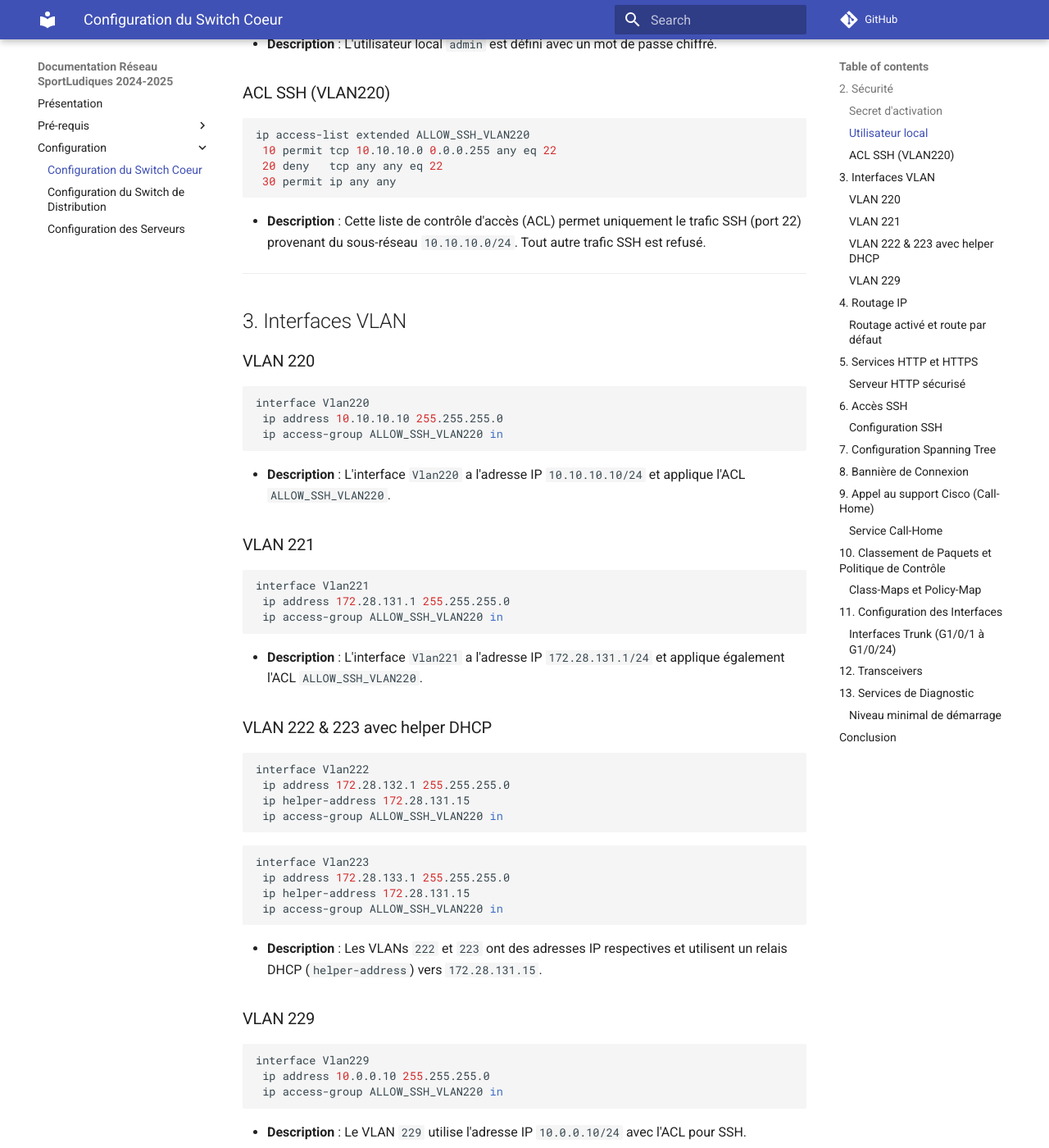
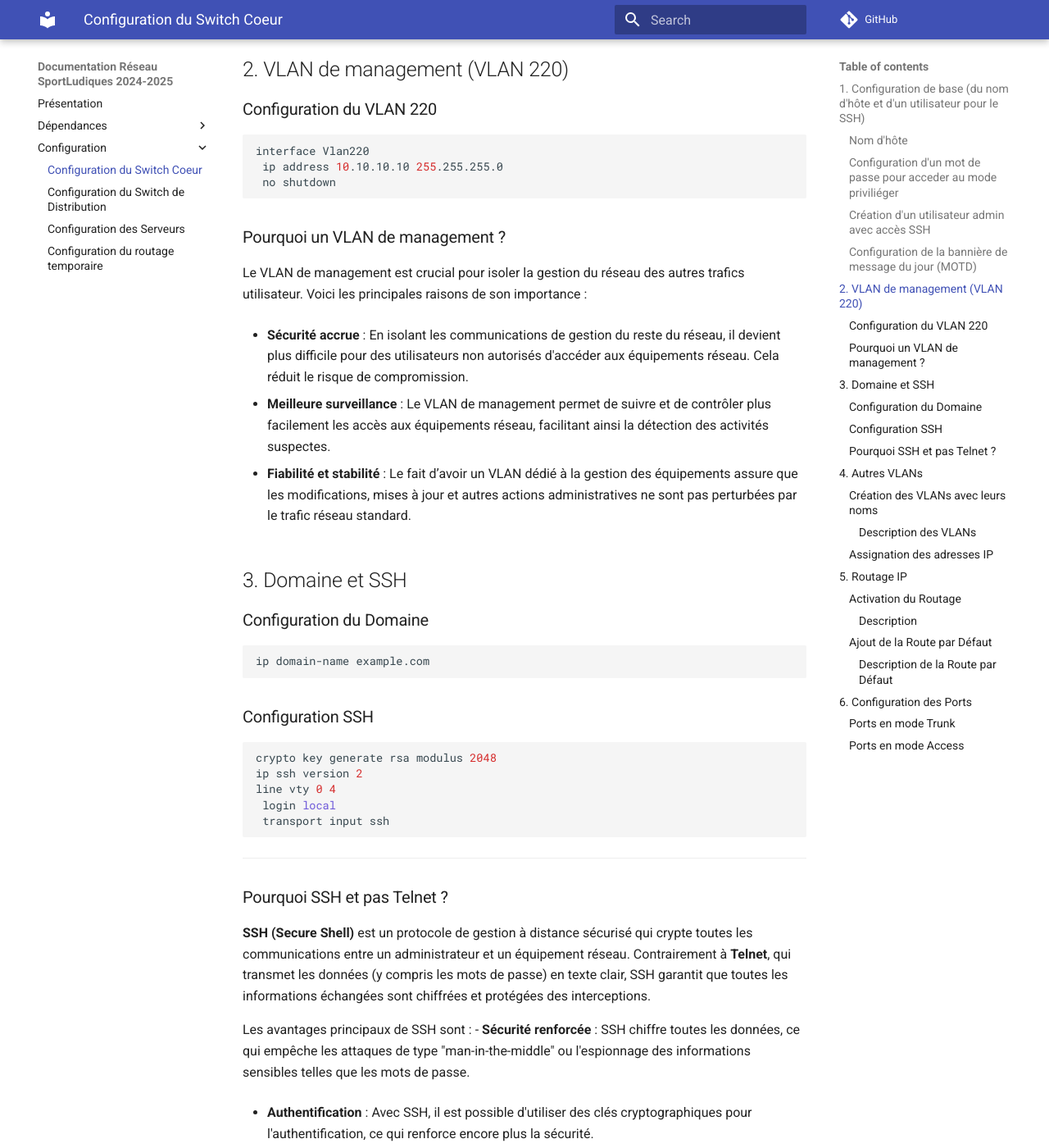
Before and after one commit to Stefanotr/projetsiotours, an MkDocs documentation site: the page built from docs/Configuration-de-base/switch-core.md, in a window 1280 px wide and 1400 px high, scrolled down 955 px. Shown: the whole window at 82% size. Built offline with MkDocs 1.6.1 and Material for MkDocs 9.7.7, drawn with Linux system fonts in a browser that asks for light colours; comment, search, counter and statistics services are not loaded; some of the changed text lies outside the part shown.

Commit message:
Levelprime

````diff
--- a/docs/Configuration-de-base/switch-core.md
+++ b/docs/Configuration-de-base/switch-core.md
@@ -1,142 +1,27 @@
-```markdown
-# Documentation de Configuration du Switch SW-Core-Tours
+# Configuration du Switch core
 
-## Informations Générales
-- **Nom d'hôte** : `SW-Core-Tours`
-- **Version d'IOS** : 17.6
-- **Domaine IP** : `sportludique.fr`
-- **Licence activée** : `network-essentials` avec l'add-on `dna-essentials`
-- **Mode de Redondance** : `SSO` (Stateful Switchover)
+## 1. Configuration de base (du nom d'hôte et d'un utilisateur pour le SSH)
 
----
+### Nom d'hôte
+```bash
+hostname SW-core-tours
+```
 
-## 1. Gestion VRF (Virtual Routing and Forwarding)
-### VRF Management
+### Configuration d'un mot de passe pour acceder au mode priviliéger
 ```bash
-vrf definition Mgmt-vrf
- address-family ipv4
- address-family ipv6
+enable secret password
 ```
-- **Description** : La VRF `Mgmt-vrf` est définie pour gérer les flux IPv4 et IPv6 séparément du trafic réseau général.
 
----
+### Création d'un utilisateur admin avec accès SSH
 
-## 2. Sécurité
+```bash
+username admin privilege 15 secret admin
+```
 
-### Secret d'activation
+### Configuration de la bannière de message du jour (MOTD)
+
 ```bash
-enable secret 9 $9$xiT2VJ5L0eIBAk$IJC8mDKsIj3Xp7pNt4D7Uq5Hhe9LxvGtQyVKuFKAHq6
-```
-- **Description** : Le mot de passe d'activation (enable secret) est configuré avec un algorithme de chiffrement fort.
-
-### Utilisateur local
-```bash
-username admin secret 9 $9$7e7Kh.VTlh5nlk$.Q3oi3ImEnpAsXab.6XOQECtCLFAoYtwYgpoiV6DoIc
-```
-- **Description** : L'utilisateur local `admin` est défini avec un mot de passe chiffré.
-
-### ACL SSH (VLAN220)
-```bash
-ip access-list extended ALLOW_SSH_VLAN220
- 10 permit tcp 10.10.10.0 0.0.0.255 any eq 22
- 20 deny   tcp any any eq 22
- 30 permit ip any any
-```
-- **Description** : Cette liste de contrôle d'accès (ACL) permet uniquement le trafic SSH (port 22) provenant du sous-réseau `10.10.10.0/24`. Tout autre trafic SSH est refusé.
-
----
-
-## 3. Interfaces VLAN
-### VLAN 220
-```bash
-interface Vlan220
- ip address 10.10.10.10 255.255.255.0
- ip access-group ALLOW_SSH_VLAN220 in
-```
-- **Description** : L'interface `Vlan220` a l'adresse IP `10.10.10.10/24` et applique l'ACL `ALLOW_SSH_VLAN220`.
-
-### VLAN 221
-```bash
-interface Vlan221
- ip address 172.28.131.1 255.255.255.0
- ip access-group ALLOW_SSH_VLAN220 in
-```
-- **Description** : L'interface `Vlan221` a l'adresse IP `172.28.131.1/24` et applique également l'ACL `ALLOW_SSH_VLAN220`.
-
-### VLAN 222 & 223 avec helper DHCP
-```bash
-interface Vlan222
- ip address 172.28.132.1 255.255.255.0
- ip helper-address 172.28.131.15
- ip access-group ALLOW_SSH_VLAN220 in
-```
-```bash
-interface Vlan223
- ip address 172.28.133.1 255.255.255.0
- ip helper-address 172.28.131.15
- ip access-group ALLOW_SSH_VLAN220 in
-```
-- **Description** : Les VLANs `222` et `223` ont des adresses IP respectives et utilisent un relais DHCP (`helper-address`) vers `172.28.131.15`.
-
-### VLAN 229
-```bash
-interface Vlan229
- ip address 10.0.0.10 255.255.255.0
- ip access-group ALLOW_SSH_VLAN220 in
-```
-- **Description** : Le VLAN `229` utilise l'adresse IP `10.0.0.10/24` avec l'ACL pour SSH.
-
----
-
-## 4. Routage IP
-### Routage activé et route par défaut
-```bash
-ip routing
-ip route 0.0.0.0 0.0.0.0 10.0.0.1
-```
-- **Description** : Le routage est activé sur le switch avec une route par défaut vers `10.0.0.1`.
-
----
-
-## 5. Services HTTP et HTTPS
-### Serveur HTTP sécurisé
-```bash
-ip http server
-ip http authentication local
-ip http secure-server
-```
-- **Description** : Les serveurs HTTP et HTTPS sont activés avec une authentification locale.
-
----
-
-## 6. Accès SSH
-### Configuration SSH
-```bash
-line vty 0 4
- login local
- transport input ssh
-```
-```bash
-line vty 5 15
- login local
- transport input ssh
-```
-- **Description** : L'accès SSH est activé et uniquement les utilisateurs locaux peuvent se connecter via SSH.
-
----
-
-## 7. Configuration Spanning Tree
-```bash
-spanning-tree mode rapid-pvst
-spanning-tree extend system-id
-```
-- **Description** : Le protocole Spanning Tree fonctionne en mode `Rapid-PVST` (Per-VLAN Spanning Tree) avec extension d'ID système.
-
----
-
-## 8. Bannière de Connexion
-```bash
-banner motd ^C
+banner motd
 ***************************************************************************
 *                   	Welcome to SportLudiques Network               	*
 ***************************************************************************
@@ -148,72 +33,163 @@ banner motd ^C
 *   	For support, contact IT at: support@sportludiques.com         	*
 *                                                                     	*
 ***************************************************************************
-^C
 ```
-- **Description** : Une bannière d'avertissement est définie pour informer les utilisateurs que l'accès est surveillé.
+
+Voici une description expliquant l'importance d'un VLAN de management pour la sécurité, intégrée dans la documentation en Markdown :
+
+## 2. VLAN de management (VLAN 220)
+
+### Configuration du VLAN 220
+```bash
+interface Vlan220
+ ip address 10.10.10.10 255.255.255.0
+ no shutdown
+```
+
+### Pourquoi un VLAN de management ?
+
+Le VLAN de management est crucial pour isoler la gestion du réseau des autres trafics utilisateur. Voici les principales raisons de son importance :
+
+- **Sécurité accrue** : En isolant les communications de gestion du reste du réseau, il devient plus difficile pour des utilisateurs non autorisés d'accéder aux équipements réseau. Cela réduit le risque de compromission.
+
+- **Meilleure surveillance** : Le VLAN de management permet de suivre et de contrôler plus facilement les accès aux équipements réseau, facilitant ainsi la détection des activités suspectes.
+
+- **Fiabilité et stabilité** : Le fait d’avoir un VLAN dédié à la gestion des équipements assure que les modifications, mises à jour et autres actions administratives ne sont pas perturbées par le trafic réseau standard.
+
+## 3. Domaine et SSH
+
+### Configuration du Domaine
+```bash
+ip domain-name example.com
+```
+
+### Configuration SSH
+```bash
+crypto key generate rsa modulus 2048
+ip ssh version 2
+line vty 0 4
+ login local
+ transport input ssh
+```
 
 ---
 
-## 9. Appel au support Cisco (Call-Home)
-### Service Call-Home
+### Pourquoi SSH et pas Telnet ?
+
+**SSH (Secure Shell)** est un protocole de gestion à distance sécurisé qui crypte toutes les communications entre un administrateur et un équipement réseau. Contrairement à **Telnet**, qui transmet les données (y compris les mots de passe) en texte clair, SSH garantit que toutes les informations échangées sont chiffrées et protégées des interceptions.
+
+Les avantages principaux de SSH sont :
+- **Sécurité renforcée** : SSH chiffre toutes les données, ce qui empêche les attaques de type "man-in-the-middle" ou l'espionnage des informations sensibles telles que les mots de passe.
+
+- **Authentification** : Avec SSH, il est possible d'utiliser des clés cryptographiques pour l'authentification, ce qui renforce encore plus la sécurité.
+
+- **Confidentialité** : SSH assure que toutes les commandes exécutées et les données échangées restent privées.
+
+En résumé, SSH est essentiel pour administrer les équipements en toute sécurité, là où Telnet représente un risque de sécurité majeur en raison de l'absence de chiffrement.
+
+
+## 4. Autres VLANs
+
+### Création des VLANs avec leurs noms
+
 ```bash
-call-home
- contact-email-addr sch-smart-licensing@cisco.com
- profile "CiscoTAC-1"
-  active
-  destination transport-method http
+vlan 220
+ name Management
+!
+vlan 221
+ name Services
+!
+vlan 222
+ name Prod
+!
+vlan 223
+ name Conception
+!
+vlan 224
+ name WIFI
 ```
-- **Description** : La fonctionnalité Call-Home est activée pour envoyer des notifications au support Cisco.
+
+#### Description des VLANs
+- **VLAN 220 - Management** : Utilisé pour la gestion des équipements réseau, assurant que l'accès à la gestion est isolé du trafic utilisateur pour des raisons de sécurité.
+
+- **VLAN 221 - Services** : Destiné aux services de réseau essentiels, comme les serveurs d'application ou de base de données, permettant une communication efficace et sécurisée.
+
+- **VLAN 222 - Prod** : Réservé aux environnements de production, ce VLAN gère le trafic des systèmes en production, garantissant des performances optimales.
+
+- **VLAN 223 - Conception** : Utilisé pour le développement et les tests, permettant aux équipes de travailler sur des projets sans interférer avec les environnements de production.
+
+- **VLAN 224 - WIFI** : Destiné à la connectivité sans fil, ce VLAN permet aux utilisateurs mobiles de se connecter au réseau tout en maintenant une séparation des autres types de trafic.
+
+### Assignation des adresses IP
+```bash
+interface Vlan220
+ ip address 10.10.10.10 255.255.255.0
+ no shutdown
+!
+interface Vlan221
+ ip address 172.28.131.1 255.255.255.0
+ no shutdown
+!
+interface Vlan222
+ ip address 172.28.132.1 255.255.255.0
+ no shutdown
+!
+interface Vlan223
+ ip address 172.28.133.1 255.255.255.0
+ no shutdown
+!
+interface Vlan224
+ ip address 172.28.134.1 255.255.255.0
+ no shutdown
+```
+
+## 5. Routage IP
+
+### Activation du Routage
+```bash
+ip routing
+```
+
+#### Description
+L'activation du routage IP sur un commutateur permet à celui-ci de transférer les paquets entre différents VLANs et de gérer la communication entre les réseaux. Cela est essentiel pour assurer que les données peuvent circuler efficacement à travers l'infrastructure réseau, en permettant aux appareils de différents VLANs de communiquer entre eux.
+
+### Ajout de la Route par Défaut
+```bash
+ip route 0.0.0.0 0.0.0.0 10.0.0.1
+```
+
+#### Description de la Route par Défaut
+La route par défaut configure le commutateur pour diriger tout le trafic destiné à un réseau non spécifié vers l'adresse IP `10.0.0.1`, qui est le routeur HSRP de Tours. Cela garantit que, même si le commutateur ne connaît pas la destination d'un paquet, il peut toujours acheminer le trafic vers le routeur principal pour traitement. Cela aide à maintenir la connectivité réseau et à éviter les pannes de communication.
+
+## 6. Configuration des Ports
+
+### Ports en mode Trunk
+```bash
+interface GigabitEthernet0/1
+ switchport mode trunk
+ no shutdown
+!
+interface GigabitEthernet0/2
+ switchport mode trunk
+ no shutdown
+```
+
+### Ports en mode Access
+```bash
+interface GigabitEthernet0/3
+ switchport mode access
+ switchport access vlan 221
+ no shutdown
+!
+interface GigabitEthernet0/4
+ switchport mode access
+ switchport access vlan 222
+ no shutdown
+!
+interface GigabitEthernet0/5
+ switchport mode access
+ switchport access vlan 223
+ no shutdown
+```
 
 ---
-
-## 10. Classement de Paquets et Politique de Contrôle
-### Class-Maps et Policy-Map
-```bash
-class-map match-any system-cpp-police-ios-feature
- description ICMPGEN,BROADCAST,ICMP,L2LVXCntrl,ProtoSnoop,PuntWebauth,MCASTData,Transit,DOT1XAuth,Swfwd,LOGGING,L2LVXData,ForusTraffic,ForusARP,McastEndStn,Openflow,Exception,EGRExcption,NflSampled,RpfFailed
-```
-```bash
-policy-map system-cpp-policy
-```
-- **Description** : Une série de `class-map` est utilisée pour classifier le trafic sur le switch, et une `policy-map` (nommée `system-cpp-policy`) gère les politiques de contrôle du plan de données (Control Plane Policing - CPP).
-
----
-
-## 11. Configuration des Interfaces
-### Interfaces Trunk (G1/0/1 à G1/0/24)
-```bash
-interface GigabitEthernet1/0/1
- switchport mode trunk
-```
-```bash
-interface GigabitEthernet1/0/23
- switchport mode trunk
-```
-- **Description** : Les interfaces `GigabitEthernet1/0/1` à `GigabitEthernet1/0/24` sont configurées en mode trunk pour transporter le trafic de plusieurs VLANs.
-
----
-
-## 12. Transceivers
-```bash
-transceiver type all
- monitoring
-```
-- **Description** : Les transceivers optiques sont surveillés pour tous les types de modules.
-
----
-
-## 13. Services de Diagnostic
-### Niveau minimal de démarrage
-```bash
-diagnostic bootup level minimal
-```
-- **Description** : Le diagnostic au démarrage est configuré sur le niveau `minimal` pour un démarrage plus rapide.
-
----
-
-## Conclusion
-Cette configuration offre une sécurité renforcée grâce à SSH et aux ACL, un contrôle rigoureux du routage et du trafic avec les `policy-maps`, et une gestion centralisée des VLANs et du spanning-tree. La configuration Call-Home assure également une surveillance proactive avec le support Cisco.
-```
-
-Cette documentation couvre toutes les commandes et configurations spécifiques que vous avez définies manuellement sur votre switch. Elle peut être facilement adaptée et complétée en fonction des besoins spécifiques de votre réseau.
--- a/mkdocs.yml
+++ b/mkdocs.yml
@@ -14,10 +14,11 @@ markdown_extensions:
       permalink: true
 nav:
     - Présentation: index.md
-    - Pré-requis:
+    - Dépendances:
       - Installation de OneDrive sur Linux Mint: Prérequie/onedrive-mint.md
       - Accès à Distance (SSH et RDP): Prérequie/ssh-rdp.md
     - Configuration:
       - Configuration du Switch Coeur: Configuration-de-base/switch-core.md
       - Configuration du Switch de Distribution: 03-Configuration-de-base/05-switch-distribution.md
       - Configuration des Serveurs: 03-Configuration-de-base/06-serveurs.md
+      - Configuration du routage temporaire: 03-Configuration-de-base/08-routagetemp.md
````
